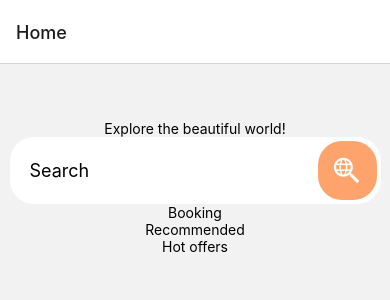
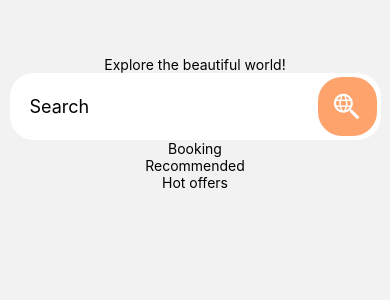
Before and after one commit to hassancodess/TravellyApp-ReactNative, a React Native app: screen / in a window 390 px wide. Shown: the top 300 px of the page. Built offline with nearby package versions, Linux system fonts and the light colour scheme.

Commit message:
add Dashboard Navigator

```diff
--- a/src/navigators/dashboard/DashboardNavigator.js
+++ b/src/navigators/dashboard/DashboardNavigator.js
@@ -9,7 +9,7 @@ const { Navigator, Screen } = createNativeStackNavigator()
 
 const DashboardNavigator = () => {
   return (
-    <Navigator initialRouteName='Home'>
+    <Navigator initialRouteName='Home' screenOptions={{ headerShown: false }}>
       <Screen name='Home' component={Home} />
       <Screen name='Booking' component={Booking} />
       <Screen name='Notifications' component={Notifications} />
```
